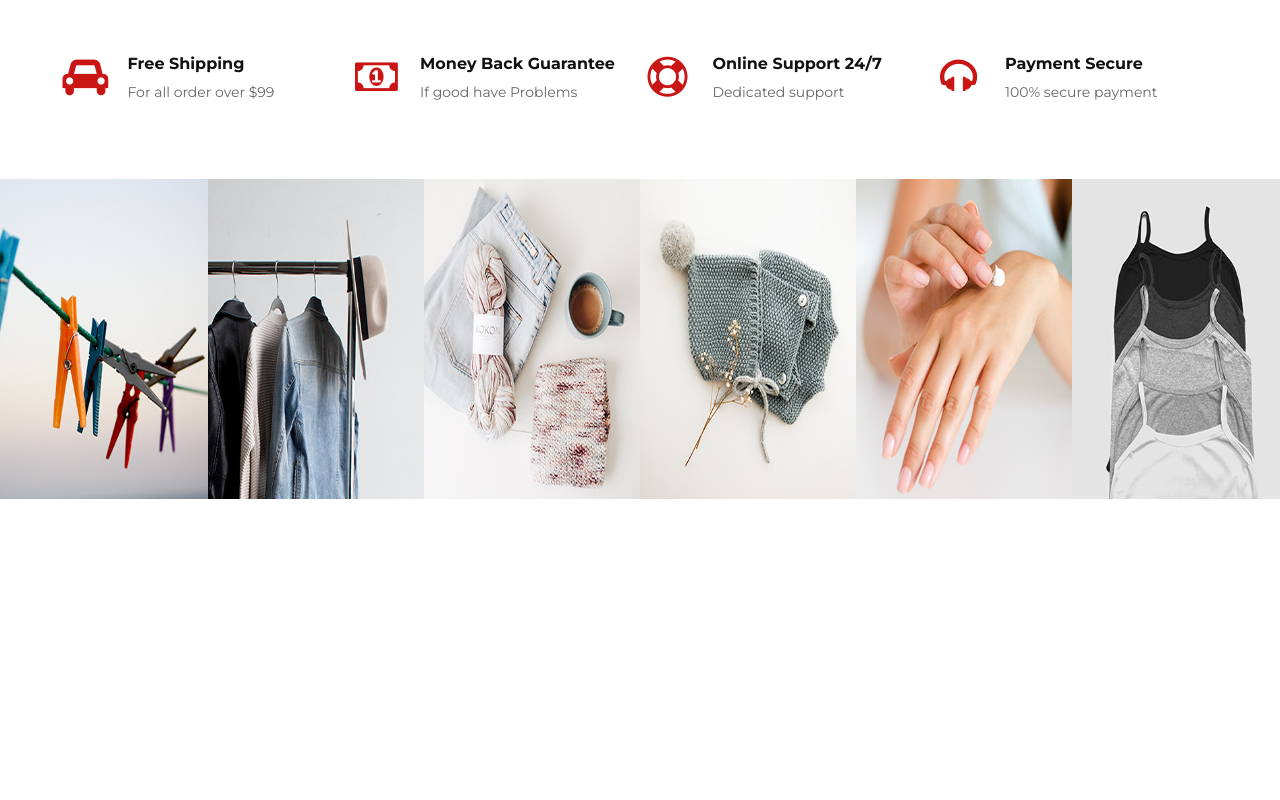
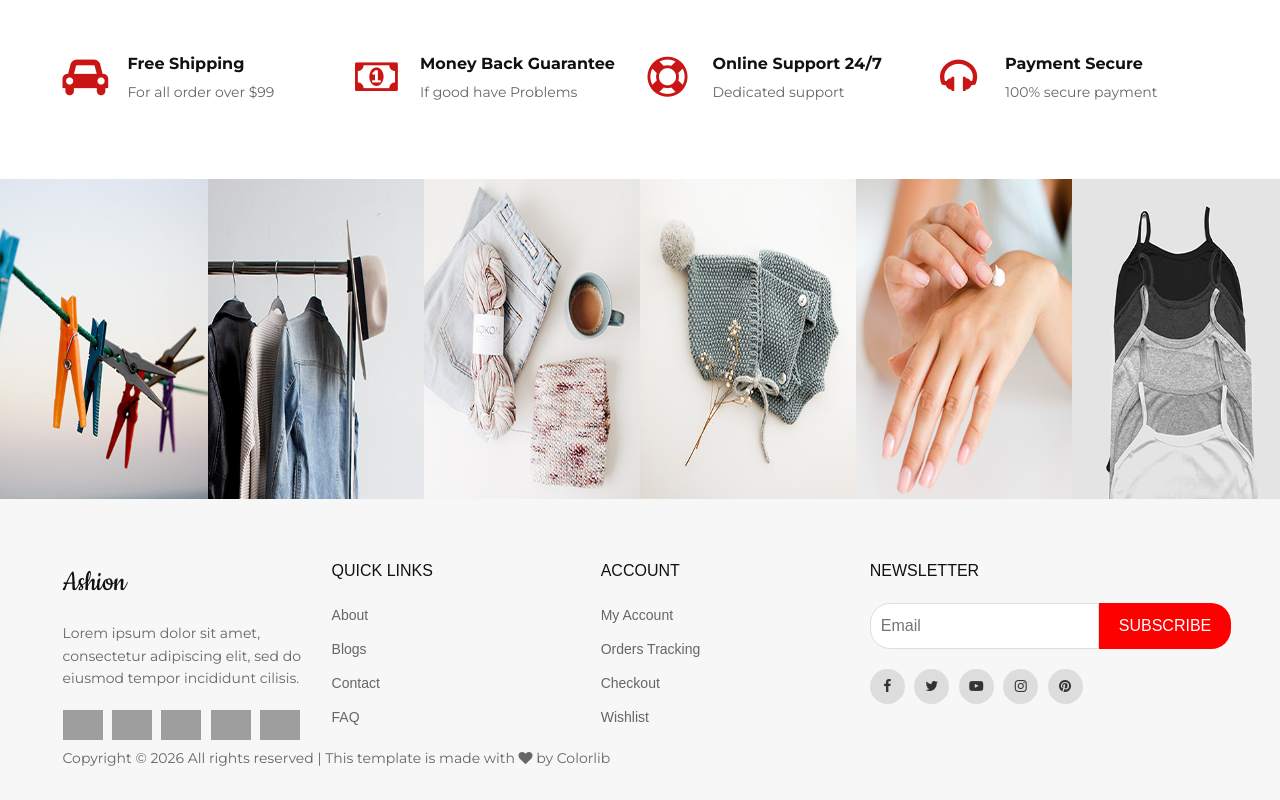
Before and after one commit to CName1824/ashion-ecommerce-fina, a plain HTML site: page index.html in a window 1280 px wide. Shown: the part 3406-4206 px from the top of the page. Before the commit the page ends 3905 px from the top, so only its background shows below. Drawn offline with nearby package versions, Linux system fonts and the light colour scheme; grey boxes are pictures that could not be loaded.

Commit message:
Tân gửi phần Footer cho trang chủ

```diff
--- a/assets/css/style.css
+++ b/assets/css/style.css
@@ -939,6 +939,132 @@ img {
 
 /*insta end*/
 
+/* footer */
+.footer {
+    background: #f7f7f7;
+    padding: 60px 0 20px;
+    font-family: Arial, sans-serif;
+}
+
+
+.footer-col {
+    width: 23%;
+}
+
+.logo {
+    font-family: 'Cookie', cursive;
+    font-size: 32px;
+    margin-bottom: 15px;
+}
+
+.footer-col p {
+    font-size: 14px;
+    color: #666;
+    line-height: 1.6;
+}
+
+.footer-col h4 {
+    font-size: 16px;
+    margin-bottom: 20px;
+}
+
+.footer-col ul {
+    list-style: none;
+    padding: 0;
+}
+
+.footer-col ul li {
+    margin-bottom: 10px;
+}
+
+.footer-col ul li a {
+    text-decoration: none;
+    color: #666;
+    font-size: 14px;
+}
+
+.footer-col ul li a:hover {
+    color: #000;
+}
+
+/* payment */
+.payment a {
+    display: inline-block;
+    margin-right: 5px;
+    margin-top: 10px;
+
+}
+.payment img {
+    width: 40px;
+
+}
+
+/* newsletter */
+.newsletter {
+    display: flex;
+    margin-bottom: 20px;
+}
+
+.newsletter input {
+    flex: 1;
+    padding: 10px;
+    border: 1px solid #ddd;
+    border-radius: 20px 0 0 20px;
+    outline: none;
+}
+
+.newsletter button {
+    padding: 10px 20px;
+    border: none;
+    background: red;
+    color: #fff;
+    border-radius: 0 20px 20px 0;
+    cursor: pointer;
+}
+
+/* social */
+.social a {
+    display: inline-block;
+    width: 35px;
+    height: 35px;
+    background: #ddd;
+    text-align: center;
+    line-height: 35px;
+    border-radius: 50%;
+    margin-right: 5px;
+    color: #333;
+    font-size: 14px;
+}
+
+.social a:hover {
+    background: #000;
+    color: #fff;
+}
+
+/* bottom */
+hr {
+    margin: 40px 0 20px;
+    border: 0.5px solid #ddd;
+}
+
+.copyright {
+    text-align: center;
+    font-size: 14px;
+    color: #666;
+}
+
+/* ===== RESPONSIVE ===== */
+@media (max-width: 768px) {
+    .footer-col {
+        width: 100%;
+        margin-bottom: 30px;
+    }
+
+    .row {
+        flex-direction: column;
+    }
+}
+/* footer end */
 /*---------------------
         index end
 -----------------------*/
--- a/assets/js/main.js
+++ b/assets/js/main.js
@@ -7,7 +7,24 @@ $('.filter-control li').on('click', function () {
     $('.filter-control li').removeClass('active'); // Xóa gạch đỏ ở nút cũ
     $(this).addClass('active'); // Thêm gạch đỏ vào nút vừa bấm
 });
+$(document).ready(function () {
+    $('.set-bg').each(function () {
+        var bg = $(this).data('setbg');
+        $(this).css('background-image', 'url(' + bg + ')');
+    });
 
+    var bannerSlider = $(".banner_slider");
+
+    bannerSlider.owlCarousel({
+        items: 1,
+        loop: true,
+        autoplay: true,
+        autoplayTimeout: 5000,
+        smartSpeed: 1500,
+        dots: true,
+        nav: false,
+    });
+});
 $('.size-btn label').on('click', function () {
     $('.size-btn label').removeClass('active');
     $(this).addClass('active');
--- a/index.html
+++ b/index.html
@@ -745,6 +745,88 @@
     <!-- ===========Instagram end============ -->
 
     <!-- ===========Footer============ -->
+    <footer class="footer">
+        <div class="container">
+            <div class="row">
+
+                <!-- Logo -->
+                <div class="footer-col">
+                    <h2 class="logo">Ashion</h2>
+                    <p>
+                        Lorem ipsum dolor sit amet, consectetur adipiscing elit,
+                        sed do eiusmod tempor incididunt cilisis.
+                    </p>
+
+                    <div class="payment">
+                        <a href="#">
+                            <img src="https://preview.colorlib.com/theme/ashion/img/payment/payment-1.png" alt="">
+                        </a>
+                        <a href="#">
+                            <img src="https://preview.colorlib.com/theme/ashion/img/payment/payment-2.png" alt="">
+                        </a>
+                        <a href="#">
+                            <img src="https://preview.colorlib.com/theme/ashion/img/payment/payment-3.png" alt="">
+                        </a>
+                        <a href="#">
+                            <img src="https://preview.colorlib.com/theme/ashion/img/payment/payment-4.png" alt="">
+                        </a>
+                        <a href="#">
+                            <img src="https://preview.colorlib.com/theme/ashion/img/payment/payment-5.png" alt="">
+                        </a>
+                    </div>
+                </div>
+
+                <!-- Quick links -->
+                <div class="footer-col">
+                    <h4>QUICK LINKS</h4>
+                    <ul>
+                        <li><a href="#">About</a></li>
+                        <li><a href="#">Blogs</a></li>
+                        <li><a href="#">Contact</a></li>
+                        <li><a href="#">FAQ</a></li>
+                    </ul>
+                </div>
+
+                <!-- Account -->
+                <div class="footer-col">
+                    <h4>ACCOUNT</h4>
+                    <ul>
+                        <li><a href="#">My Account</a></li>
+                        <li><a href="#">Orders Tracking</a></li>
+                        <li><a href="#">Checkout</a></li>
+                        <li><a href="#">Wishlist</a></li>
+                    </ul>
+                </div>
+
+                <!-- Newsletter -->
+                <div class="footer-col">
+                    <h4>NEWSLETTER</h4>
+
+                    <div class="newsletter">
+                        <input type="email" placeholder="Email">
+                        <button>SUBSCRIBE</button>
+                    </div>
+
+                    <div class="social">
+                        <a href="#"><i class="fa fa-facebook-f"></i></a>
+                        <a href="#"><i class="fa fa-twitter"></i></a>
+                        <a href="#"><i class="fa fa-youtube-play"></i></a>
+                        <a href="#"><i class="fa fa-instagram"></i></a>
+                        <a href="#"><i class="fa fa-pinterest"></i></a>
+                    </div>
+                </div>
+
+            </div>
+
+            <div class="footer-bottom">
+                <p>
+                    Copyright © 2026 All rights reserved |
+                    This template is made with <i class="fa fa-heart"></i> by Colorlib
+                </p>
+            </div>
+        </div>
+    </footer>
+
     <!-- ===========Footer end============ -->
     <script src="./assets/js/bootstrap.bundle.min.js"></script>
     <script src="./assets/js/jquery-3.3.1.min.js"></script>
```
